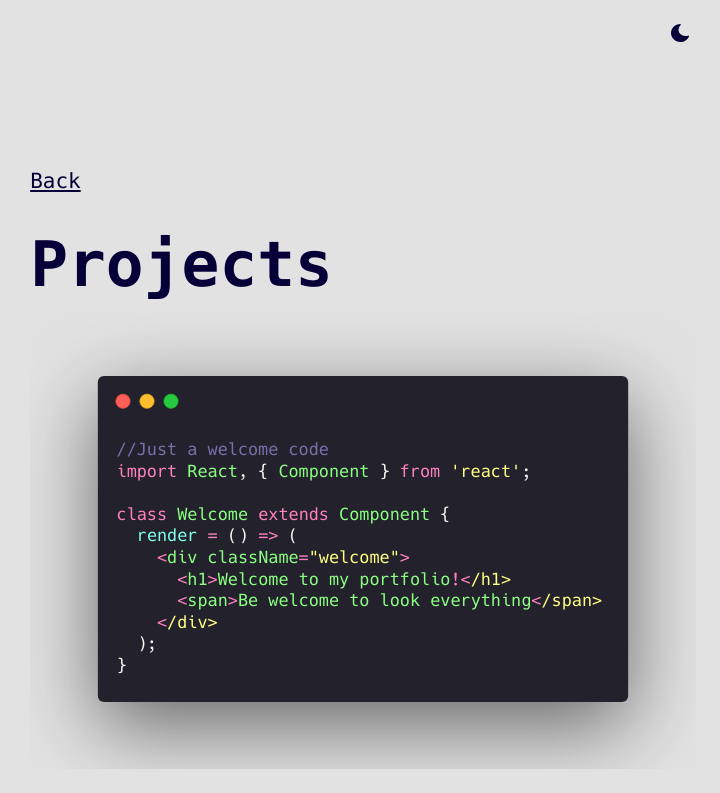
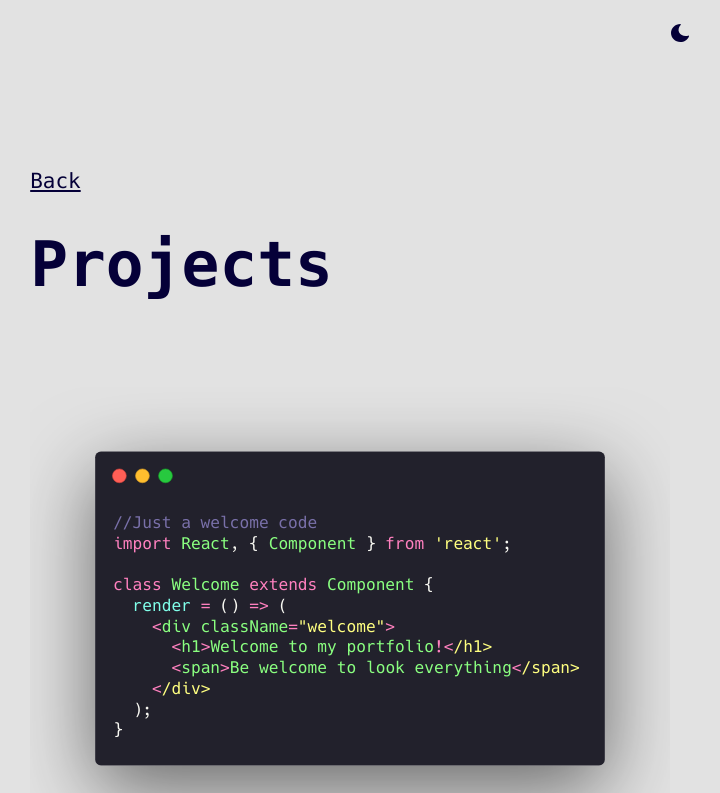
Before and after one commit to HenriPett/henr.dev, a Next.js app: page /projects in a window 1280 px wide. Shown: the top 793 px of the page, without its empty margins (277-997 px from the left). Built offline with nearby package versions, Linux system fonts and the light colour scheme.

Commit message:
fix: projects img

```diff
--- a/pages/projects.js
+++ b/pages/projects.js
@@ -17,12 +17,14 @@ const Playground = () => (
         name="Henrique Pett"
       />
 
-      <Main>
+      <Main display>
         <Link href="/">
           <a className="backButton">Back</a>
         </Link>
         <h1 className="heading2Xl">Projects</h1>
-		<Image src="/carbon.svg" width="1110px" height="768" justify-content="right" display="flex"/>
+		<div className={'image-container'}>
+		<Image src="/carbon.svg" layout="fill" className={'image'}/>
+		</div>
         <p>
           Welcome to my projects page, where I try to explain
 		  everything that I do. Feel free to browse through
--- a/styles/styles.css
+++ b/styles/styles.css
@@ -3,6 +3,20 @@
 *::before {
   box-sizing: border-box;
 }
+
+.image-container {
+
+    width: 50vw;
+    height: 75vh;
+    position: relative;
+}
+.image {
+	  object-fit: contain;
+	  width: 100%;
+	  position: relative;
+	  height: 75vh;
+	}
+
 
 :root {
   --font-family: SFMono-Regular, Consolas, "Liberation Mono", Menlo, Courier,
```
